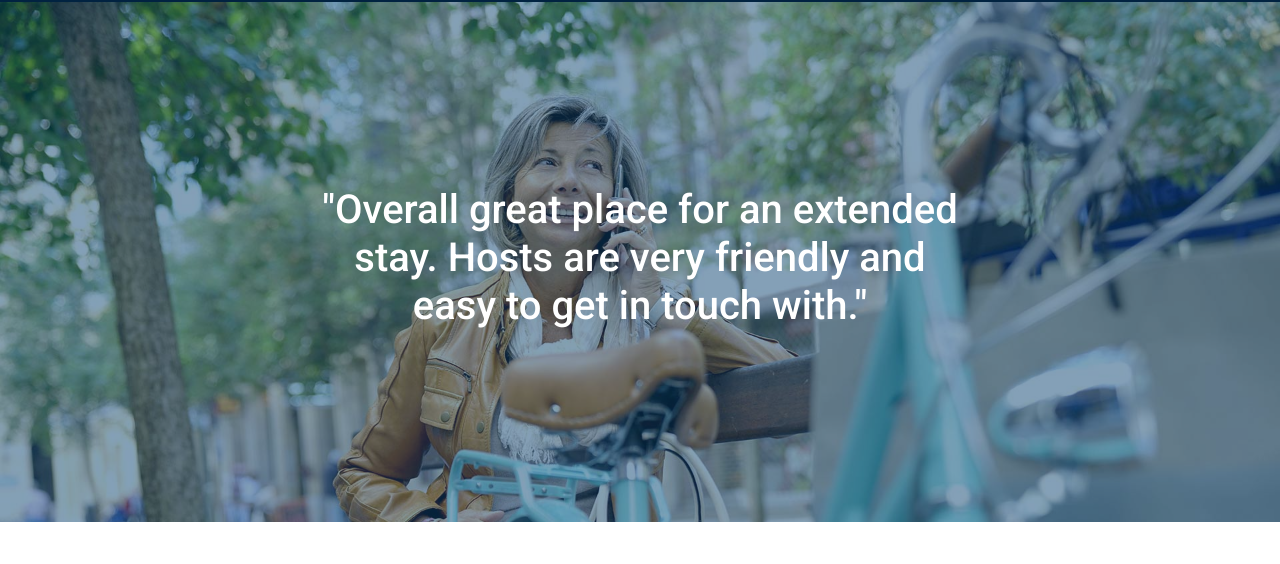
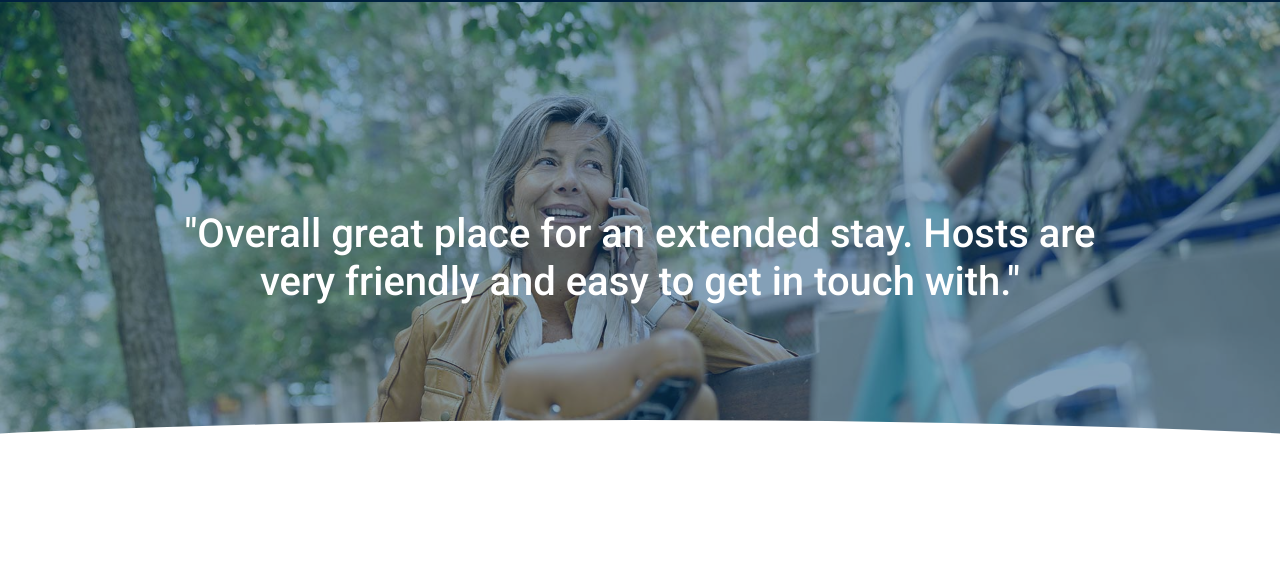
Before and after one commit to pjguitar15/remotely-static-website, a plain HTML site: page index.html in a window 1280 px wide. Shown: the part 59-623 px from the top of the page. Drawn offline with nearby package versions, Linux system fonts and the light colour scheme.

Commit message:
fixed some alignment and added curved white background on hero section

```diff
--- a/index.html
+++ b/index.html
@@ -95,7 +95,11 @@
         </h1>
       </div>
 
-      <!-- <div class="curved-div"></div> -->
+      <div class="curveArea">
+        <div class="mainBox">
+          <div class="curveSection"></div>
+        </div>
+      </div>
     </section>
 
     <!-- Section 1 -->
@@ -123,10 +127,18 @@
         </div>
         <div class="col-lg-4 text-lg-center mt-4 mt-lg-0">
           <img
-            class="col-12 col-md-9 col-lg-12"
+            class="col-12 col-md-9 col-lg-12 d-block"
             src="./assets/fully-furnished-short-term-rentals-madison-wisconsin-1.jpg"
             alt=""
           />
+          <div class="text-center col-md-9 col-lg-12">
+            <img
+              class="col-2 col-md-2 col-lg-4 col-xl-3"
+              src="./assets/remotely-favicon.png"
+              alt=""
+              style="margin-top: -2rem"
+            />
+          </div>
         </div>
       </div>
     </section>
--- a/style.css
+++ b/style.css
@@ -13,26 +13,31 @@
   height: 65vh;
 }
 
-.hero-content h1 {
-  width: 70%;
+.curveArea {
+  position: absolute;
+  bottom: -3rem;
+  right: 0;
+  left: 0;
+  width: 100%;
+  height: 200px;
+  margin: 0 auto;
 }
 
-@media (max-width: 992px) {
-  .hero-content > h1 {
-    width: 1200%;
-  }
+.mainBox {
+  height: 100%;
+  overflow: hidden;
 }
 
-/* .curved-div {
-  clip-path: ellipse(100% 55% at 48% 100%);
-  background: red;
-  position: absolute;
-  top: 0;
-  left: 0;
+.curveSection {
+  width: 200%;
+  height: 100%;
+  border-radius: 100%; /* Increase border-radius for a stronger curve */
+  background: #fff;
+  top: 25%;
+  left: -50%;
   right: 0;
-  bottom: -7rem;
-  z-index: -1;
-} */
+  position: relative;
+}
 
 .text-darkblue {
   color: #0f2846;
```
